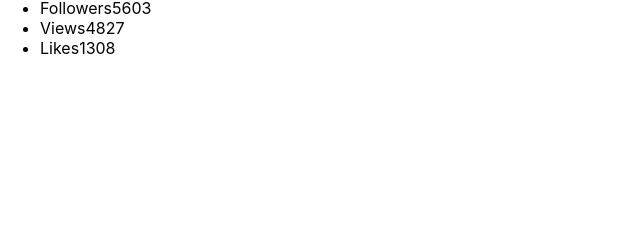
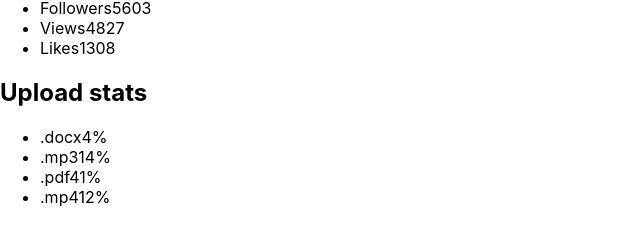
Before and after one commit to Serhii1727/goit-react-hw-01-components-2023, a React (Create React App) app: page / in a window 1280 px wide. Shown: the part 430-676 px from the top of the page, without its empty margins (0-640 px from the left). Built offline with nearby package versions, Linux system fonts and the light colour scheme.

Commit message:
add props to Statistics

```diff
--- a/src/components/App.jsx
+++ b/src/components/App.jsx
@@ -1,8 +1,14 @@
 import Profile from './Profile';
+import Statistics from './Statistics';
 import user from '../services/user';
+import data from '../services/data';
+import { Fragment } from 'react';
+
+console.log(data);
 
 export const App = () => {
   return (
+    <Fragment>
       <Profile
         username={user.username}
         tag={user.tag}
@@ -10,5 +16,7 @@ export const App = () => {
         avatar={user.avatar}
         stats={user.stats}
       />
+      <Statistics title={'Upload stats'} stats={data} />
+    </Fragment>
   );
 };
--- a/src/components/Profile.jsx
+++ b/src/components/Profile.jsx
@@ -9,26 +9,26 @@ export default function Profile({
 }) {
   const { followers, views, likes } = stats;
   return (
-    <div>
-      <div>
-        <img src={avatar} alt={username} />
-        <p>{username}</p>
-        <p>{tag}</p>
-        <p>{location}</p>
+    <div className="profile">
+      <div className="description">
+        <img src={avatar} alt={username} className="avatar" />
+        <p className="name">{username}</p>
+        <p className="tag">{tag}</p>
+        <p className="location">{location}</p>
       </div>
 
-      <ul>
+      <ul className="stats">
         <li>
-          <span>Followers</span>
-          <span>{followers}</span>
+          <span className="label">Followers</span>
+          <span className="quantity">{followers}</span>
         </li>
         <li>
-          <span>Views</span>
-          <span>{views}</span>
+          <span className="label">Views</span>
+          <span className="quantity">{views}</span>
         </li>
         <li>
-          <span>Likes</span>
-          <span>{likes}</span>
+          <span className="label">Likes</span>
+          <span className="quantity">{likes}</span>
         </li>
       </ul>
     </div>
--- a/src/components/Statistics.jsx
+++ b/src/components/Statistics.jsx
@@ -0,0 +1,26 @@
+export default function Statistics({ title, stats }) {
+  return (
+    <section className="statistics">
+      <h2 className="title">{title}</h2>
+
+      <ul className="stat-list">
+        <li className="item">
+          <span className="label">.docx</span>
+          <span className="percentage">4%</span>
+        </li>
+        <li className="item">
+          <span className="label">.mp3</span>
+          <span className="percentage">14%</span>
+        </li>
+        <li className="item">
+          <span className="label">.pdf</span>
+          <span className="percentage">41%</span>
+        </li>
+        <li className="item">
+          <span className="label">.mp4</span>
+          <span className="percentage">12%</span>
+        </li>
+      </ul>
+    </section>
+  );
+}
```
Lines whose indentation alone changed are shown as unchanged.
